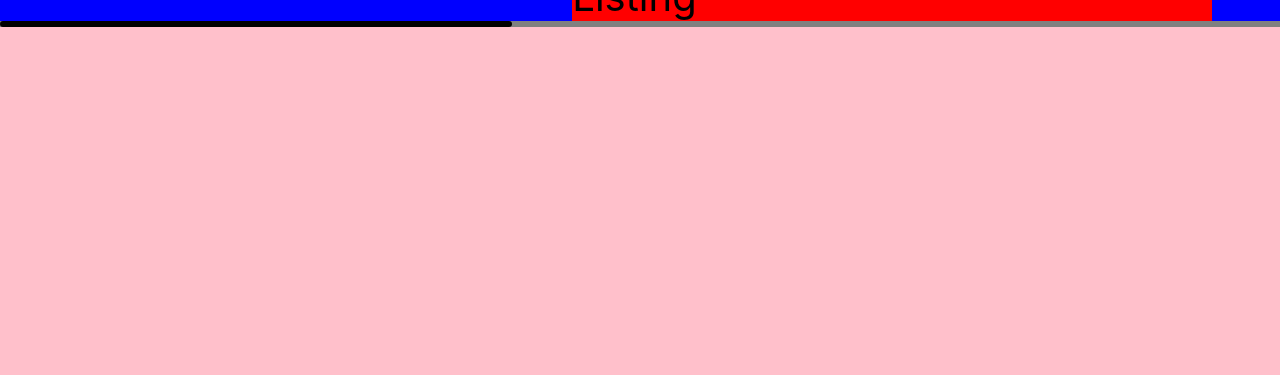
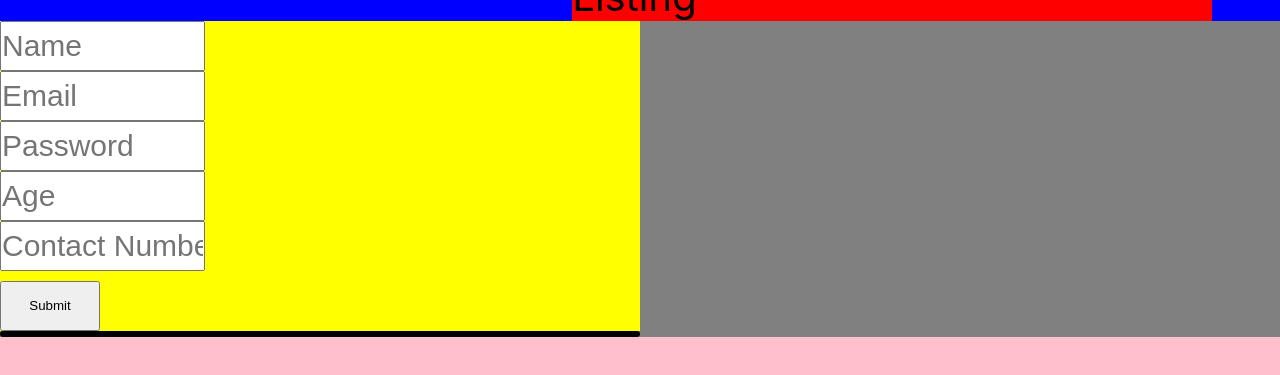
Before and after one commit to ChristyTropila/Module-5-Frontend, a React app: page / in a window 1280 px wide. Shown: the part 77-452 px from the top of the page. Built offline with nearby package versions, Linux system fonts and the light colour scheme; no server answers.

Commit message:
Add user

```diff
--- a/src/App.css
+++ b/src/App.css
@@ -77,7 +77,7 @@ input{
 
 .listingContainer{
   background: lightcoral;
-  width:40%;
+  width:50%;
   border-style: solid;
   border-radius: 5px;
   border-color: black;
@@ -96,3 +96,22 @@ input{
   left: 50%;
   list-style: none;
 }
+
+.login-register{
+  background:yellow;
+  width: 50%;
+}
+
+.create-account-form{
+  width: 40%;
+}
+
+.create-account-input{
+  font-size: 20px;
+
+}
+
+.create-acct-button{
+  width:100px;
+  height: 50px;
+}
--- a/src/components/App.js
+++ b/src/components/App.js
@@ -3,6 +3,7 @@ import '../App.css';
 import React from 'react'
 import NavContainer from './NavContainer.js'
 import ListingContainer from './ListingContainer'
+import LoginRegister from './LoginRegister'
 
 class App extends React.Component {
 
@@ -64,6 +65,7 @@ sendNetToGetListing=(newListing)=>{
     return (
     <div className="App">
       <NavContainer sendNetToGetListing={this.sendNetToGetListing}/>
+      <LoginRegister/>
       <ListingContainer changeAvailable={this.sendNetToChangeAvailability} listings={this.state.listings}/>
 
     </div>
--- /dev/null
+++ b/src/components/LoginRegister.js
@@ -0,0 +1,61 @@
+import React from 'react'
+
+class LoginRegister extends React.Component{
+
+    state={
+      name: '',
+      email: '',
+      password: '',
+      age: '',
+      contact: ''
+    }
+
+    handleInputChange=(evt)=>{
+        this.setState({
+          [evt.target.name]: evt.target.value
+        })
+      }
+
+    handleSubmit=(evt)=>{
+        evt.preventDefault()
+        fetch('http://localhost:5000/users', {
+            method: 'POST',
+            headers: {
+                "Content-Type": 'Application/json'
+            },
+            body: JSON.stringify({
+                name: this.state.name,
+                email: this.state.email,
+                password: this.state.password,
+                age: this.state.age,
+                contact: this.state.contact
+        })
+        })
+        .then(res=>res.json())
+        .then((newUser)=>{
+            console.log(newUser)
+        })
+
+    }
+
+render(){
+
+
+ return(
+<div className="login-register">
+ <form className="create-account-form"  onSubmit={this.handleSubmit}>
+    <div className="create-account-input">
+    <input type="text" name="name" value={this.state.name} onChange={this.handleInputChange} placeholder="Name" />
+    <input type="text" name="email" value={this.state.email} onChange={this.handleInputChange} placeholder="Email" />
+    <input type="text" name="password"  value={this.state.password} onChange={this.handleInputChange} placeholder="Password" />
+    <input type="text" name="age"  value={this.state.age} onChange={this.handleInputChange} placeholder="Age" />
+    <input type="text" name="contact"  value={this.state.contact} onChange={this.handleInputChange} placeholder="Contact Number" />
+   </div>
+      <button className="create-acct-button" type="submit">Submit</button>
+     </form>
+     </div>
+        )
+    }
+}
+
+export default LoginRegister
```
